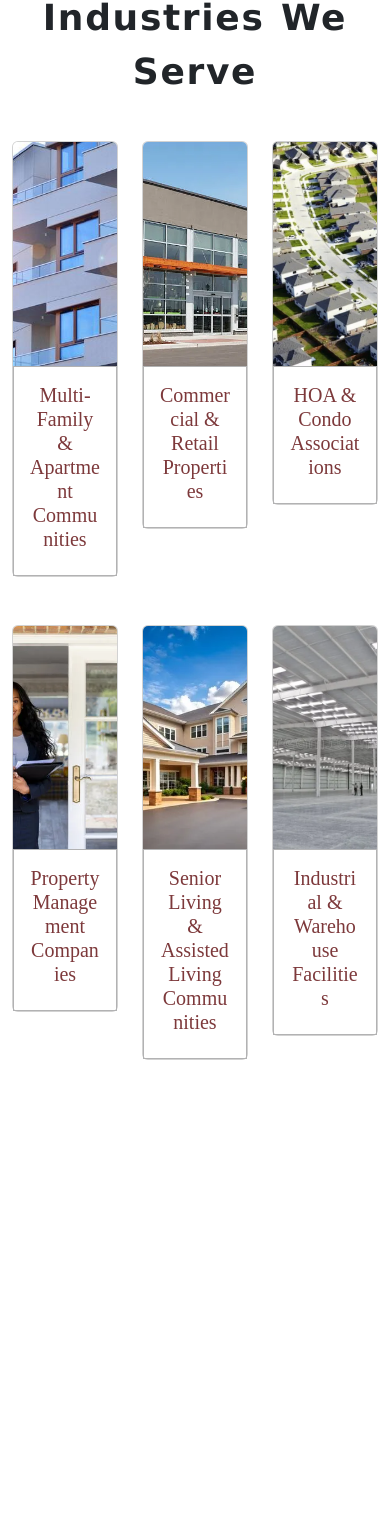
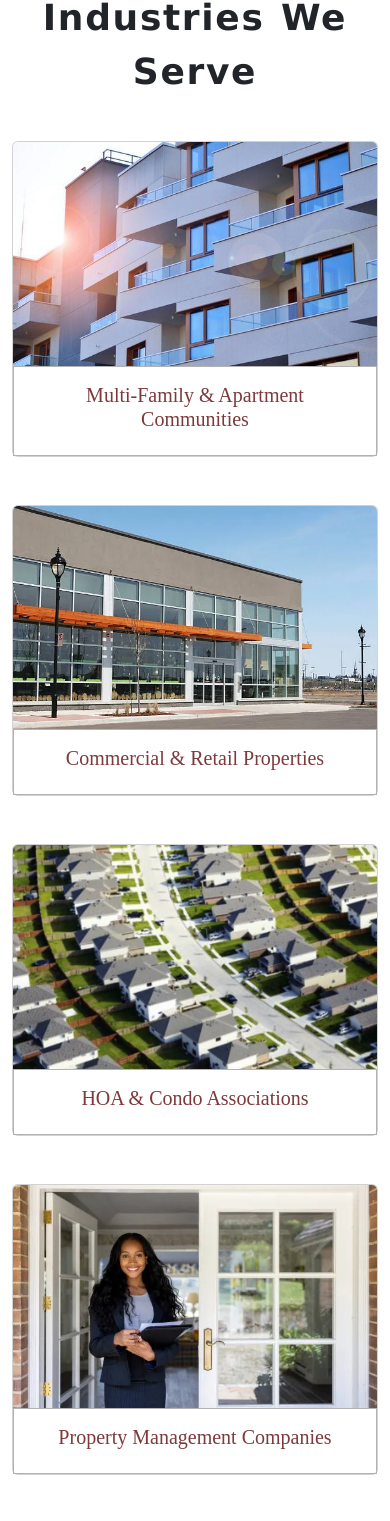
Before and after one commit to grossregan/multipro-frontend, a React (Vite) app: page / in a window 390 px wide. Shown: the part 909-2430 px from the top of the page. Before the commit the page ends 1981 px from the top, so only its background shows below. Built offline with nearby package versions, Linux system fonts and the light colour scheme.

Commit message:
service card interface for site pages

```diff
--- a/src/components/GridCard.tsx
+++ /dev/null
@@ -1,18 +0,0 @@
-
-interface CardDetails {
-  industry: string;
-  img: string;
-}
-
-function GridCard(details: CardDetails) {
-  return (
-    <div className="card">
-      <img src={details.img} className="card-img-top" alt="" />
-      <div className="card-body p-3 grid">
-        <h5 className="card-title">{details.industry}</h5>
-      </div>
-    </div>
-  );
-}
-
-export default GridCard
--- a/src/components/Navbar.tsx
+++ b/src/components/Navbar.tsx
@@ -37,22 +37,22 @@ const Navbar: React.FC = () => {
                 </a>
                 <ul className="dropdown-menu">
                   <li>
-                    <Link className="dropdown-item" to="/ims">
+                    <Link className="dropdown-item" to="/services/ims">
                       Interim Maintenance Staffing
                     </Link>
                   </li>
                   <li>
-                    <Link className="dropdown-item" to="/pm">
+                    <Link className="dropdown-item" to="/services/pm">
                       Preventative Maintenance
                     </Link>
                   </li>
                   <li>
-                    <Link className="dropdown-item" to="/tir">
+                    <Link className="dropdown-item" to="/services/tir">
                       Tenant Improvements & Renovations
                     </Link>
                   </li>
                   <li>
-                    <Link className="dropdown-item" to="/caem">
+                    <Link className="dropdown-item" to="/services/caem">
                       Common Area & Exterior Maintenance
                     </Link>
                   </li>
--- a/src/components/PageHeader.tsx
+++ b/src/components/PageHeader.tsx
@@ -16,7 +16,6 @@ function PageHeader(data: pageData) {
           <p className="fs-5">{data.serviceDescription}</p>
         </div>
       </div>
-      <img src={data.imgSrc} className="rounded mx-auto d-block" alt="" />
     </>
   );
 }
--- /dev/null
+++ b/src/components/ServiceCard.tsx
@@ -0,0 +1,19 @@
+interface serviceCard {
+  serviceName: string;
+  icon?: string;
+  serviceDescription?: string;
+}
+
+function ServiceCard(data: serviceCard) {
+  return (
+    <div className="card mx-auto" style={{width:"20rem", border:"none"}}>
+      <img src={data.icon} className="card-img-top" alt="" />
+      <div className="card-body">
+        <h5 className="card-title">{data.serviceName}</h5>
+        <p className="card-text">{data.serviceDescription}</p>
+      </div>
+    </div>
+  );
+}
+
+export default ServiceCard;
--- a/src/fullPages/Home.tsx
+++ b/src/fullPages/Home.tsx
@@ -6,9 +6,23 @@ import SeniorLiving from "../assets/assistedLiving.webp";
 import Warehouse from "../assets/warehouse.webp";
 
 import Carousel from "../components/Carousel";
-import GridCard from "../components/GridCard";
 import "./Home.css";
 
+interface CardDetails {
+  industry: string;
+  img: string;
+}
+
+function gridCard(details: CardDetails) {
+  return (
+    <div className="card">
+      <img src={details.img} className="card-img-top" alt="" />
+      <div className="card-body p-3 grid">
+        <h5 className="card-title">{details.industry}</h5>
+      </div>
+    </div>
+  );
+}
 
 const Home = () => {
   return (
@@ -46,36 +60,36 @@ const Home = () => {
         </div>
       </div>
       <div className="container-fluid container-grid text-center">
-        <div className="row row-cols-3 gx-4 gy-5">
+        <div className="row row-cols-1 row-cols-sm-2 row-cols-md-3 gx-4 gy-5">
           <div className="col">
-            {GridCard({
+            {gridCard({
               industry: "Multi-Family & Apartment Communities",
               img: Apartment,
             })}
           </div>
           <div className="col">
-            {GridCard({
+            {gridCard({
               industry: "Commercial & Retail Properties",
               img: Retail,
             })}
           </div>
           <div className="col">
-            {GridCard({ industry: "HOA & Condo Associations", img: Hoa })}
+            {gridCard({ industry: "HOA & Condo Associations", img: Hoa })}
           </div>
           <div className="col">
-            {GridCard({
+            {gridCard({
               industry: "Property Management Companies",
               img: PropertyManager,
             })}
           </div>
           <div className="col">
-            {GridCard({
+            {gridCard({
               industry: "Senior Living & Assisted Living Communities",
               img: SeniorLiving,
             })}
           </div>
           <div className="col">
-            {GridCard({
+            {gridCard({
               industry: "Industrial & Warehouse Facilities",
               img: Warehouse,
             })}
--- a/src/fullPages/interimStaff.tsx
+++ b/src/fullPages/interimStaff.tsx
@@ -1,8 +1,10 @@
 import InterimStaff from "../assets/interimStaff.jpg";
 import PageHeader from "../components/PageHeader";
+import ServiceCard from "../components/ServiceCard";
 
 export const interimStaff: React.FC = () => {
   return (
+    <>
       <div>
         {PageHeader({
           pageName: "Interim Staff",
@@ -11,6 +13,20 @@ export const interimStaff: React.FC = () => {
           imgSrc: InterimStaff,
         })}
       </div>
+      <div className="container-fluid text-center">
+        <div className="row row-col-1 row-col-sm-2 row-col-md-3 gx-2 gy-5">
+          <div className="col">
+            {ServiceCard({ serviceName: "Interim Teams"})}
+          </div>
+          <div className="col">
+            {ServiceCard({serviceName: "Short-term Staff"})}
+          </div>
+          <div className="col">
+            {ServiceCard({serviceName: "Onsite Staff"})}
+          </div>
+        </div>
+      </div>
+    </>
   );
 };
 
```
Also changed, not shown: src/App.tsx (+4 -4 lines), src/assets/interimStaff.jpg. Lines whose indentation alone changed are shown as unchanged.
